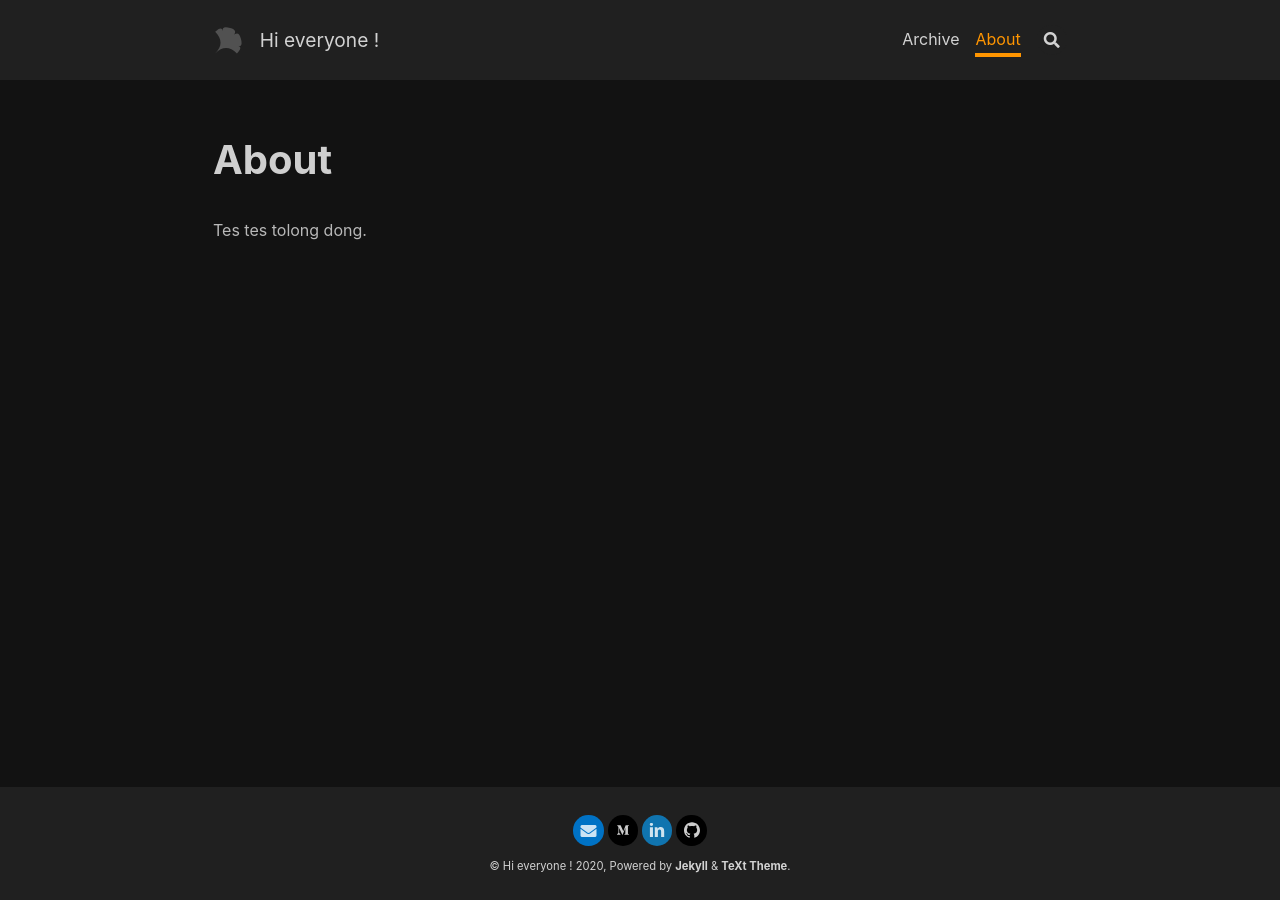
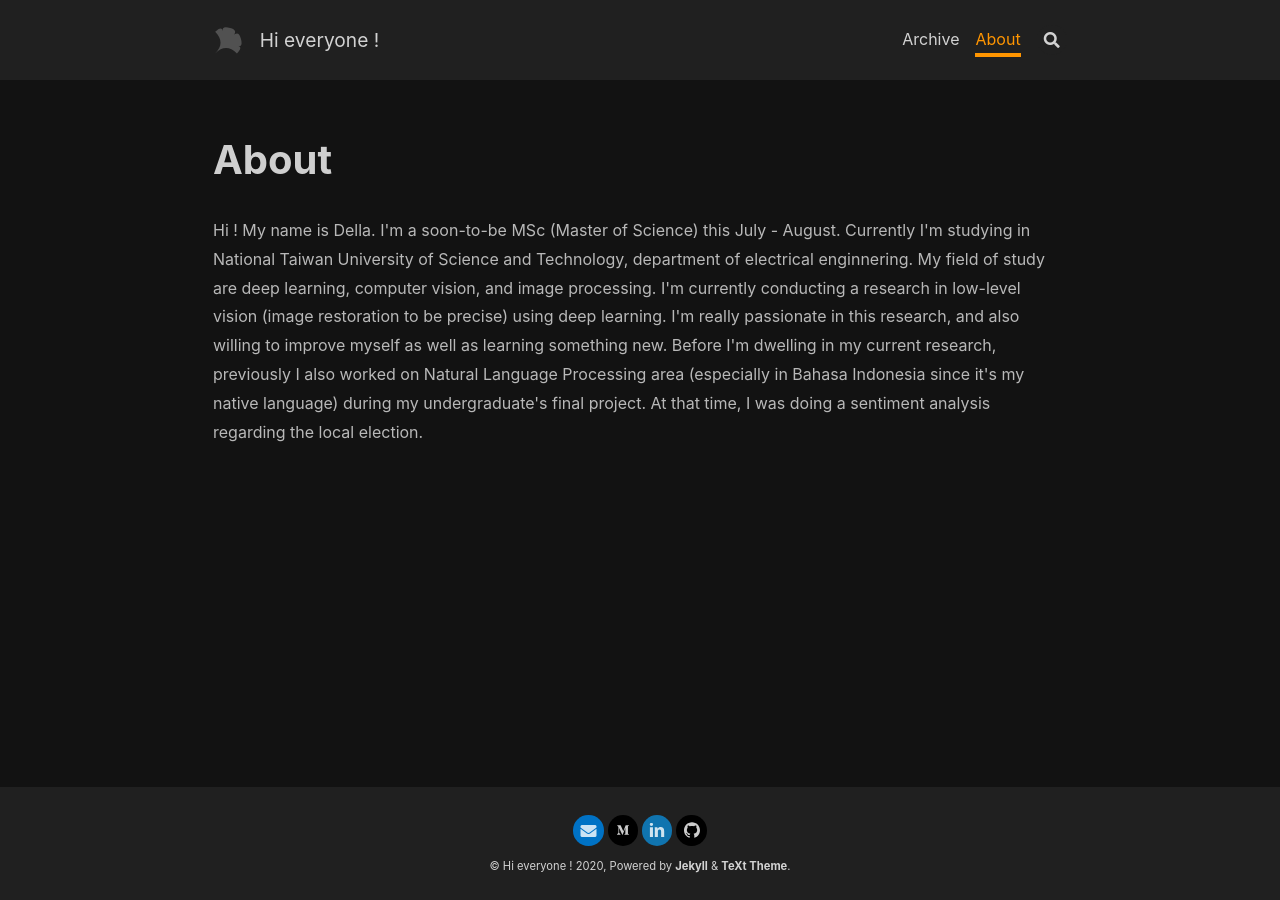
Before and after one commit to kuroipearls/kuroipearls.github.io, a Jekyll site: the page built from about.html, in a window 1280 px wide. Built offline with Jekyll 4.4.1, drawn with Linux system fonts in a browser that asks for light colours; nearby versions of some CDN libraries.

Commit message:
checking

```diff
--- a/about.html
+++ b/about.html
@@ -2,4 +2,6 @@
 layout: about
 ---
 
-Tes tes tolong dong.
+Hi ! My name is Della. I'm a soon-to-be MSc (Master of Science) this July - August. Currently I'm studying in National Taiwan University of Science and Technology, department of electrical enginnering. My field of study are deep learning, computer vision, and image processing. I'm currently conducting a research in low-level vision (image restoration to be precise) using deep learning. I'm really passionate in this research, and also willing to improve myself as well as learning something new.
+
+Before I'm dwelling in my current research, previously I also worked on Natural Language Processing area (especially in Bahasa Indonesia since it's my native language) during my undergraduate's final project. At that time, I was doing a sentiment analysis regarding the local election.
```
Also changed, not shown: test/about.html (+1 -1 lines).
